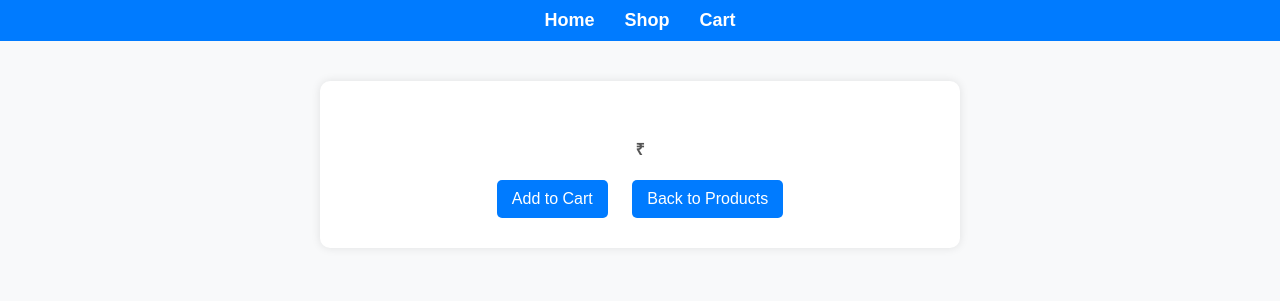
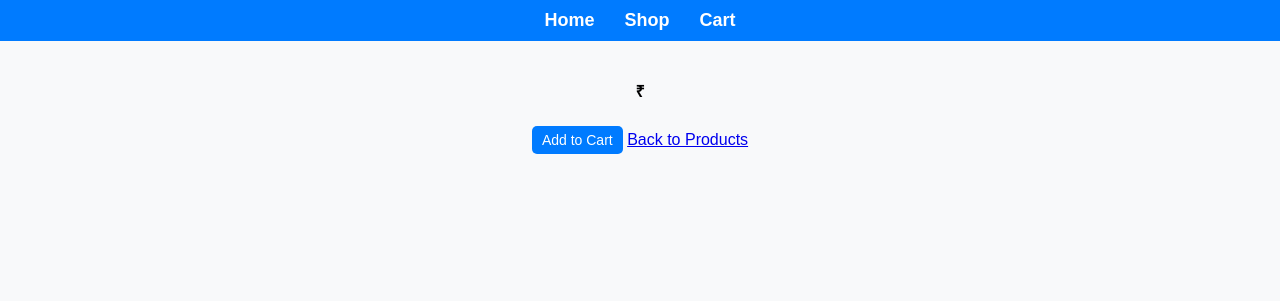
Before and after one commit to Tusharjungli/auto_store, a Django app: template products/templates/products/product_detail.html in a window 1280 px wide. Shown: the top 301 px of the page. Run offline with Django 5.2, Linux system fonts and the light colour scheme; the template is opened without the code that fills it, so the values that code supplies are empty.

Commit message:
v1.3 - Reduced space between product cards and improvement of size

```diff
--- a/static/css/product.css
+++ b/static/css/product.css
@@ -34,7 +34,7 @@
   display: flex;
   justify-content: center;
   gap: 10px;
-  margin-bottom: 20px;
+  margin-bottom: 15px;  /* ⬅️ Reduced margin for better spacing */
 }
 
 input[type="text"], select, button {
@@ -55,104 +55,66 @@
   background: #0056b3;
 }
 
-/* ✅ Product Grid */
+/* ✅ Product Grid (Reduced Space) */
 .products {
   display: grid;
-  grid-template-columns: repeat(auto-fit, minmax(250px, 1fr));
-  gap: 20px;
+  grid-template-columns: repeat(auto-fit, minmax(200px, 1fr));
+  gap: 8px;  /* ⬅️ Reduced from 15px to make layout more compact */
   max-width: 1000px;
   margin: 0 auto;
+  padding: 10px;  /* ⬅️ Reduced padding */
 }
 
-/* ✅ Product Card */
+/* ✅ Compact Product Card */
 .product-card {
+  width: 200px;  /* ⬅️ Slightly smaller */
+  padding: 8px;  /* ⬅️ Reduced padding */
+  margin: 5px auto;  /* ⬅️ Reduced margin for compact spacing */
+  border-radius: 8px;
+  box-shadow: 0px 2px 6px rgba(0, 0, 0, 0.1);
+  text-align: center;
+  transition: box-shadow 0.3s ease-in-out;
   background: white;
-  padding: 15px;
-  border-radius: 10px;
-  box-shadow: 0px 0px 10px rgba(0, 0, 0, 0.1);
-  text-align: center;
-  transition: transform 0.3s;
 }
 
-.product-card {
-  transition: box-shadow 0.3s ease-in-out;
+/* ✅ Smaller Product Image */
+.product-card img {
+  width: 100%;
+  height: 140px;  /* ⬅️ Reduced height */
+  object-fit: cover;
+  border-radius: 6px;
 }
 
-.product-card:hover {
-  box-shadow: 0px 4px 8px rgba(0, 0, 0, 0.2);  /* ✅ Subtle shadow effect */
+/* ✅ Adjust Product Title */
+.product-card h3 {
+  font-size: 15px;  /* ⬅️ Slightly smaller font */
+  margin: 4px 0;
 }
 
-
-/* ✅ Product Image */
-.product-card img {
-  width: 100%;
-  height: 180px;
-  object-fit: cover;
-  border-radius: 10px;
+/* ✅ Adjust Price Styling */
+.product-card p {
+  font-size: 13px;  /* ⬅️ Slightly smaller text */
+  margin: 3px 0;
 }
 
-/* ✅ Cart Button */
+/* ✅ Subtle Hover Effect */
+.product-card:hover {
+  box-shadow: 0px 3px 6px rgba(0, 0, 0, 0.15);  /* ✅ Softer shadow effect */
+}
+
+/* ✅ Clean Add to Cart Button */
 .cart-btn {
-  display: inline-block;
+  font-size: 14px;
+  padding: 6px 10px;
   background: #007BFF;
   color: white;
-  padding: 10px;
   text-decoration: none;
-  font-size: 16px;
   border-radius: 5px;
   transition: 0.3s;
+  display: inline-block;
+  margin-top: 8px;
 }
 
 .cart-btn:hover {
   background: #0056b3;
 }
-
-/* ✅ Product Detail Page */
-.product-detail {
-  max-width: 600px;
-  margin: 40px auto;
-  text-align: center;
-  background: white;
-  padding: 20px;
-  border-radius: 10px;
-  box-shadow: 0px 0px 10px rgba(0, 0, 0, 0.1);
-}
-
-.product-detail img {
-  width: 100%;
-  height: auto;
-  border-radius: 10px;
-}
-
-.product-detail h1 {
-  font-size: 28px;
-  margin-top: 10px;
-}
-
-.product-detail p {
-  font-size: 16px;
-  color: #555;
-}
-
-.price {
-  font-size: 22px;
-  color: #28a745;
-  font-weight: bold;
-  margin: 10px 0;
-}
-
-.cart-btn, .back-btn {
-  display: inline-block;
-  background: #007BFF;
-  color: white;
-  padding: 10px 15px;
-  text-decoration: none;
-  border-radius: 5px;
-  transition: 0.3s;
-  font-size: 16px;
-  margin: 10px;
-}
-
-.cart-btn:hover, .back-btn:hover {
-  background: #0056b3;
-}
```
